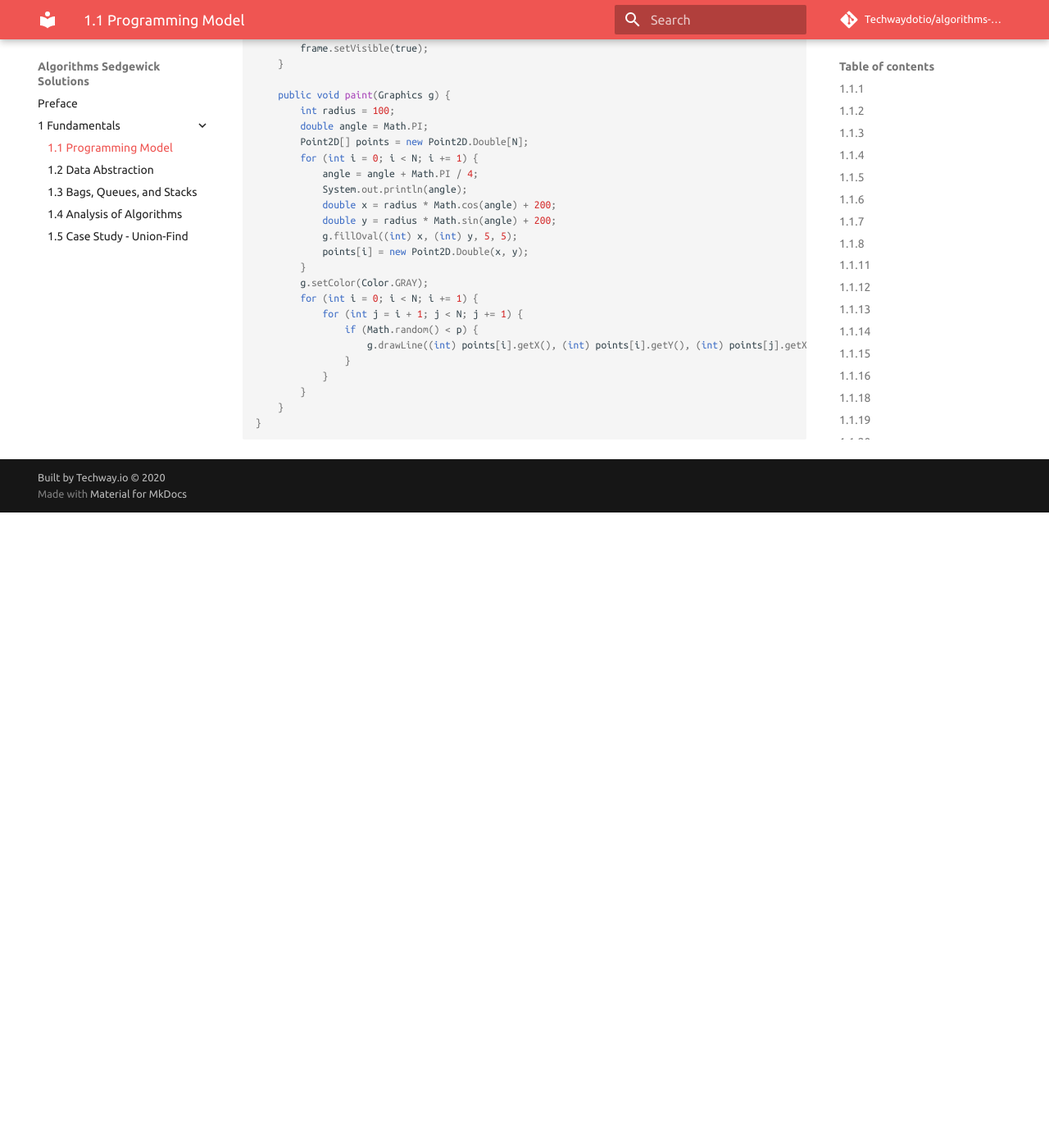
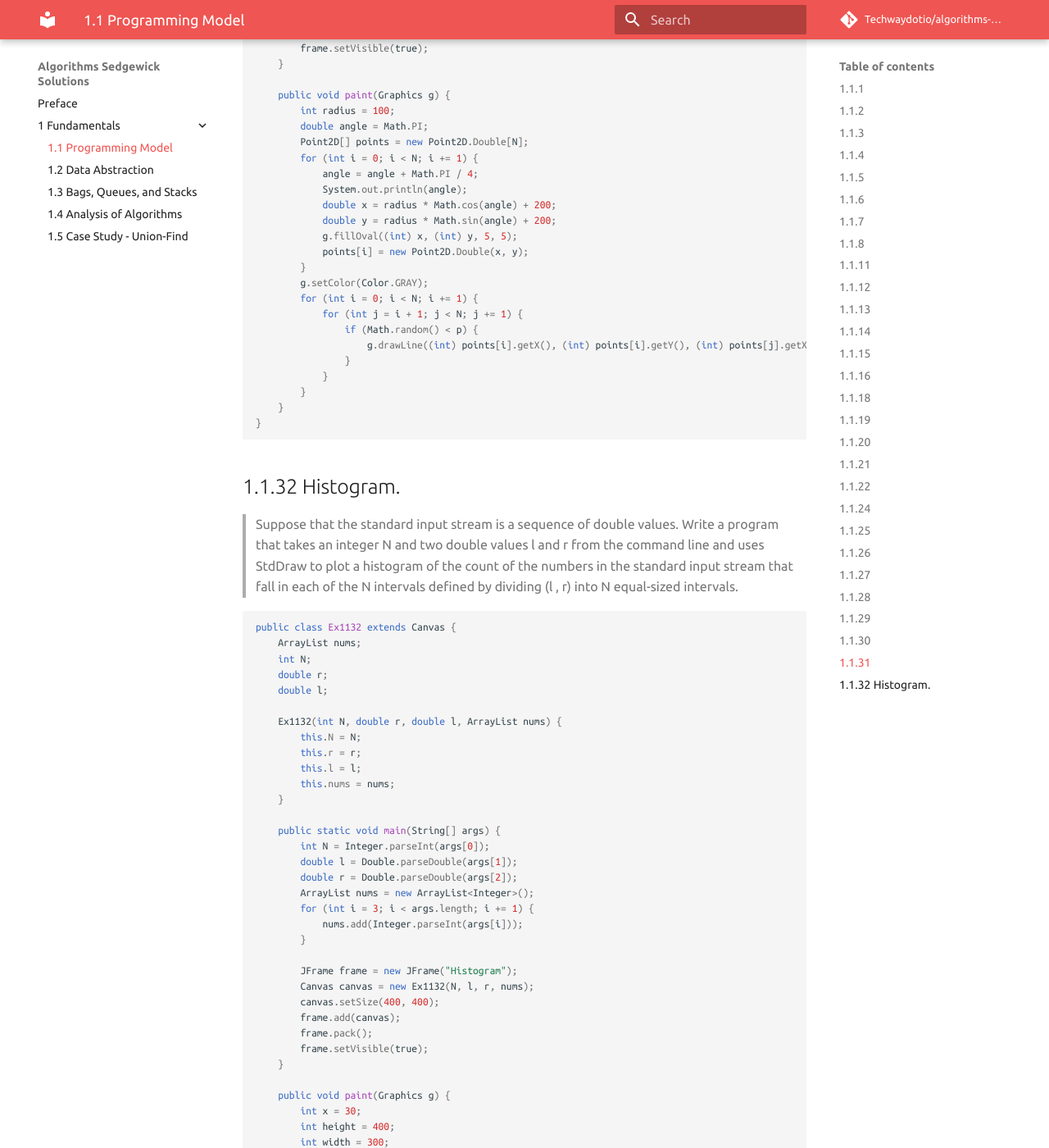
Before and after one commit to Techwaydotio/algorithms-sedgewick, an MkDocs documentation site: the page built from docs/Chap01/1.1.md, in a window 1280 px wide and 1400 px high, scrolled down 16165 px. Shown: the whole window at 82% size. Built offline with MkDocs 1.6.1 and Material for MkDocs 9.7.7, drawn with Linux system fonts in a browser that asks for light colours; nearby versions of some CDN libraries; comment, search, counter and statistics services are not loaded; before the commit the page ends 16790 px from its top, so only the background shows below that; some of the changed text lies outside the part shown.

Commit message:
Ch1 1.1.32

````diff
--- a/docs/Chap01/1.1.md
+++ b/docs/Chap01/1.1.md
@@ -794,3 +794,75 @@ public class Ex1131 extends Canvas {
     }
 }
 ```
+
+## 1.1.32 Histogram.
+> Suppose that the standard input stream is a sequence of double
+values. Write a program that takes an integer N and two double values l and r from the
+command line and uses StdDraw to plot a histogram of the count of the numbers in the
+standard input stream that fall in each of the N intervals defined by dividing (l , r) into
+N equal-sized intervals.
+
+```java
+public class Ex1132 extends Canvas {
+    ArrayList nums;
+    int N;
+    double r;
+    double l;
+
+    Ex1132(int N, double r, double l, ArrayList nums) {
+        this.N = N;
+        this.r = r;
+        this.l = l;
+        this.nums = nums;
+    }
+
+    public static void main(String[] args) {
+        int N = Integer.parseInt(args[0]);
+        double l = Double.parseDouble(args[1]);
+        double r = Double.parseDouble(args[2]);
+        ArrayList nums = new ArrayList<Integer>();
+        for (int i = 3; i < args.length; i += 1) {
+            nums.add(Integer.parseInt(args[i]));
+        }
+
+        JFrame frame = new JFrame("Histogram");
+        Canvas canvas = new Ex1132(N, l, r, nums);
+        canvas.setSize(400, 400);
+        frame.add(canvas);
+        frame.pack();
+        frame.setVisible(true);
+    }
+
+    public void paint(Graphics g) {
+        int x = 30;
+        int height = 400;
+        int width = 300;
+        // Draw a horizontal base line
+        g.drawLine(10, height - 45, width - 10, height - 45);
+        int[] count = new int[N];
+        for (Iterator i = this.nums.iterator(); i.hasNext(); ) {
+            int number = (int) i.next();
+            int intervalIndex = number / N;
+            count[intervalIndex] += 1;
+        }
+
+        // Find the maximum count. The maximum count has the highest bar
+        int maxCount = 0;
+        for (int i = 0; i < count.length; i++) {
+            if (maxCount < count[i])
+                maxCount = count[i];
+        }
+        for (int i = 0; i < count.length; i += 1) {
+            // Find the bar height
+            int barHeight = (int) (((double) count[i] / (double) maxCount) * (height - 55));
+
+
+            // Display a bar (i.e. rectangle)
+            g.drawRect(x, height - 45 - barHeight, 10, barHeight);
+            // Move x for displaying the next character
+            x += N;
+
+        }
+    }
+}
+```
````
Also changed, not shown: site/Chap01/1.1/index.html, site/search/search_index.json, 3 other files.
